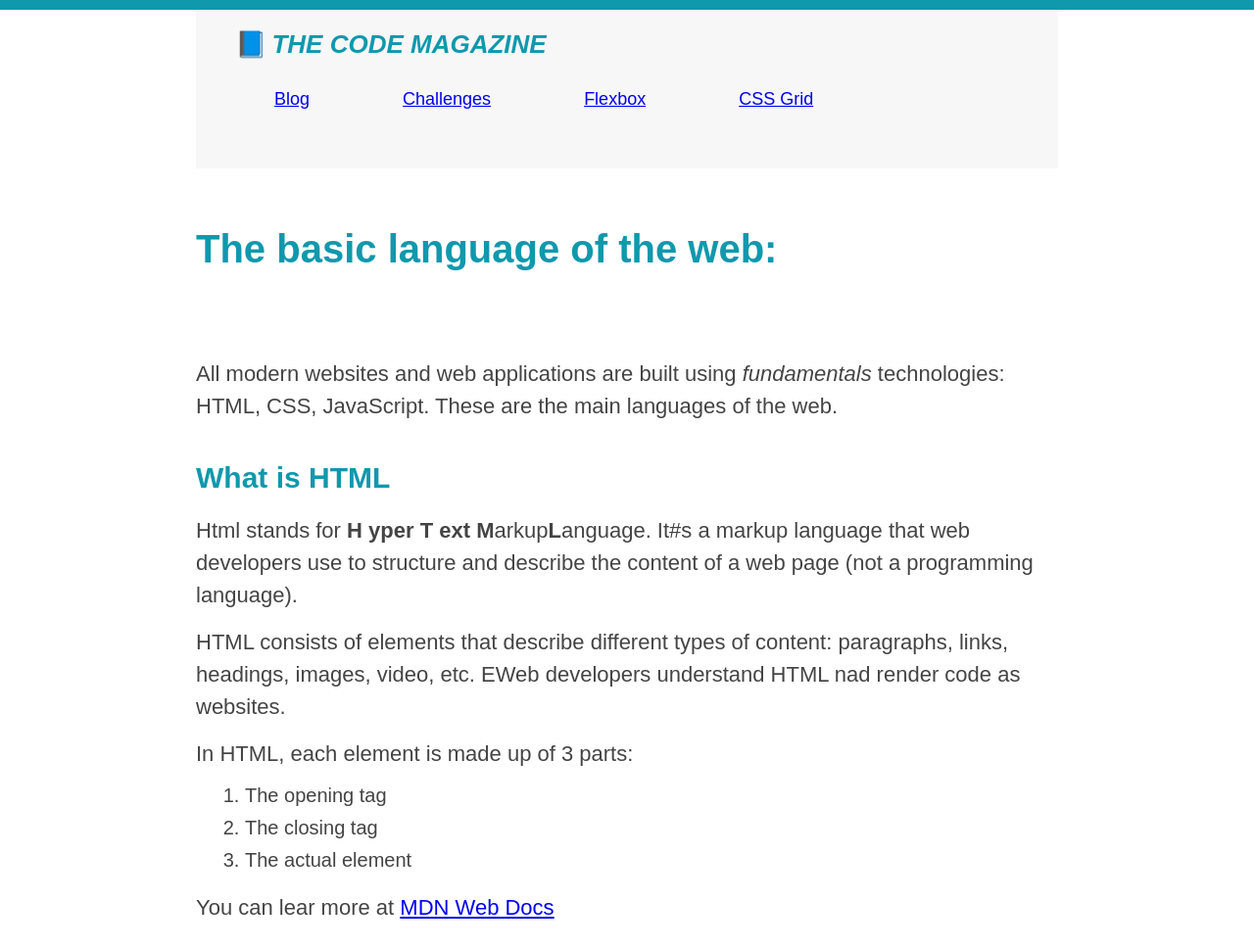
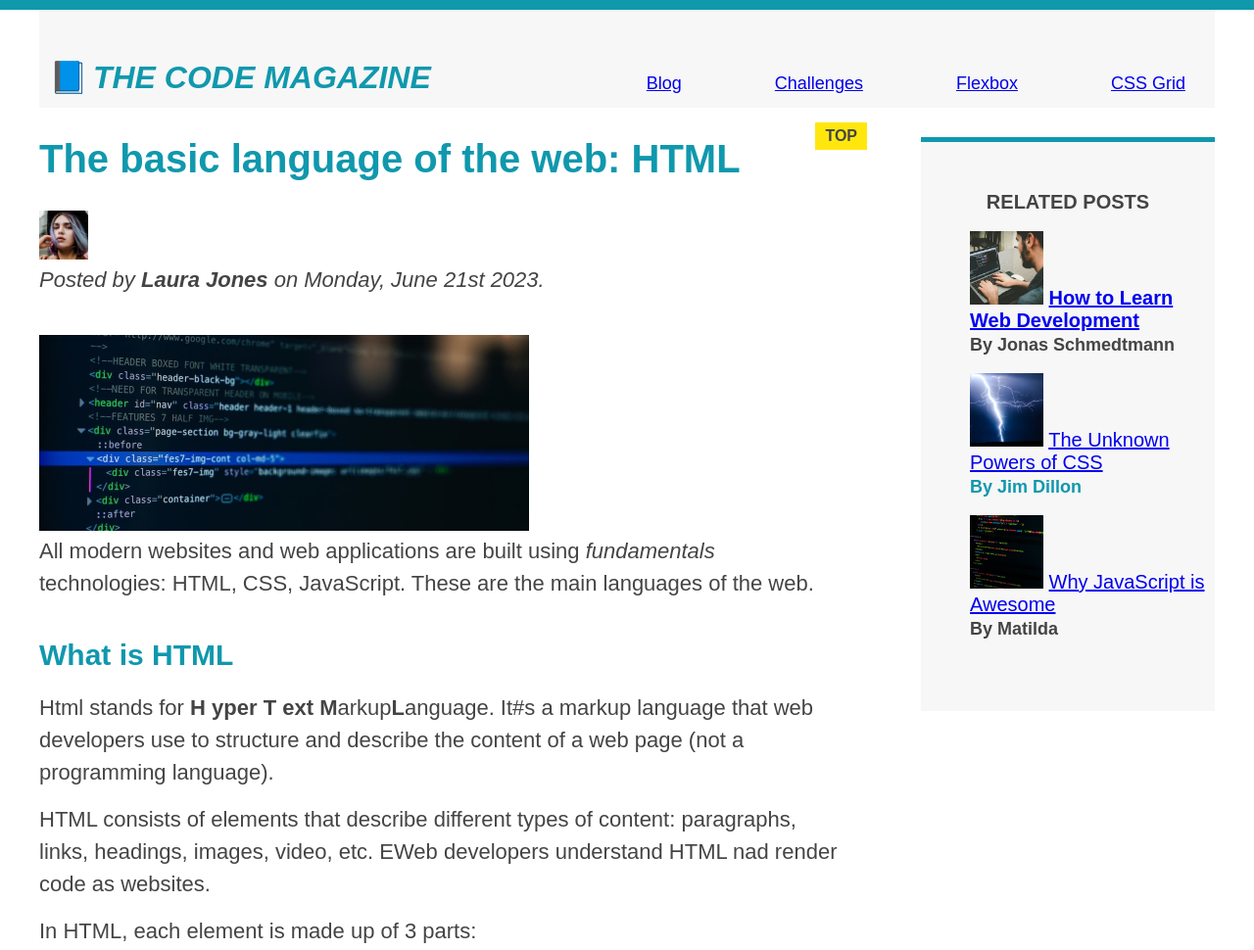
Before and after one commit to Gerald-Star/StartupWebpage, a plain HTML site: page index.html in a window 1280 px wide. Shown: the top 970 px of the page at 98% size. Drawn offline with Linux system fonts and the light colour scheme.

Commit message:
updated the aside section with float

```diff
--- a/index.html
+++ b/index.html
@@ -8,8 +8,9 @@
     <title>Document</title>
   </head>
   <body>
+    <!----Centering a container-->
     <div class="container">
-      <header class="main-header">
+      <header class="main-header clear-fix">
         <h1>📘The Code Magazine</h1>
 
         <nav>
@@ -21,17 +22,27 @@
         </nav>
       </header>
 
+      <!--ARTICLE-->
+
       <article>
         <header class="post-header">
-          <h2>
-            The basic language of the web:
-            <html></html>
-          </h2>
+          <h2>The basic language of the web: HTML</h2>
 
-          <img src="" alt="" health="50" width="50" />
+          <img src="img/laura-jones.jpg" alt="writer" height="50" width="50" />
+
+          <p>
+            Posted by <strong>Laura Jones</strong> on Monday, June 21st 2023.
+          </p>
 
           <button>Like</button>
         </header>
+
+        <img
+          src="img/post-img.jpg"
+          alt="HTML code on the screen"
+          height="200"
+          width="500"
+        />
 
         <p>
           All modern websites and web applications are built using
@@ -64,9 +75,12 @@
         <p>
           You can lear more at
 
-          <a href="https://developer.mozilla.org/en-US/docs/Web/HTML"
-            >MDN Web Docs</a
+          <a
+            href="https://developer.mozilla.org/en-US/docs/Web/HTML"
+            target="_blank"
           >
+            MDN Web Docs
+          </a>
         </p>
 
         <h3>Why should we learn more?</h3>
@@ -78,7 +92,7 @@
 
         <ul>
           <li class="first-li">
-            To be able to use the fundamental wev dev language
+            To be able to use the fundamental wev dev language.
           </li>
 
           <li>
@@ -93,8 +107,11 @@
         <p>Hopefully you learned something new here. See you next time!</p>
       </article>
 
+      <!--ASIDE-->
+
       <aside>
         <h4>Related posts</h4>
+        <br />
 
         <ul class="related">
           <li>
@@ -117,6 +134,7 @@
             <a href="#">The Unknown Powers of CSS</a>
             <p class="related-author">By Jim Dillon</p>
           </li>
+
           <li>
             <img
               src="img/related-3.jpg"
--- a/style.css
+++ b/style.css
@@ -2,6 +2,7 @@
   /* border-top: 10px solid #1098ad;*/
   margin: 0;
   padding: 0;
+  box-sizing: border-box;
 }
 
 /* PAGE SECTIONS */
@@ -14,9 +15,10 @@ body {
 }
 
 /* CONTAINER */
+/* CENTER A CONTAINER BY SETTING WIDTH; MARGIN */
 
 .container {
-  width: 880px;
+  width: 1200px;
   margin: 0 auto;
   /* margin-left: auto;
   margin-right: auto; */
@@ -29,20 +31,29 @@ body {
   /* padding: 20px; */
   /* padding-left: 40px;
   padding-right: 40px; */
-  padding: 20px 40px;
-  margin-bottom: 60px;
+  padding: 50px 10px;
+  margin-bottom: 30px;
   /* height: 80px; */
 }
 
+/* NAV SET TO FLOAT */
 nav {
   font-size: 18px;
-  /* text-align: center; */
+  float: right;
 }
 
+.clearfix::after {
+  clear: both;
+  content: "";
+  display: block;
+}
 /* ARTICLE SECTION */
 
 article {
-  margin-bottom: 60px;
+  /* margin-bottom: 60px; */
+  width: 820px;
+  float: left;
+  margin-bottom: 10px;
 }
 
 .post-header {
@@ -58,9 +69,10 @@ h3 {
 }
 
 h1 {
-  font-size: 26px;
+  /* font-size: 26px; */
   text-transform: uppercase;
   font-style: italic;
+  float: left;
 }
 
 h1::first-letter {
@@ -75,14 +87,14 @@ h2 {
 }
 
 h2::before {
-  content: TOP;
+  content: "TOP";
   background-color: #ffe70e;
   color: #444;
-  font-weight: bold;
+  font-size: 16px;
   display: inline-block;
   padding: 5px 10px;
   position: absolute;
-  top: -10px;
+  top: -15px;
   right: -25px;
 }
 
@@ -118,7 +130,8 @@ aside {
   /* padding-top: 50px;
   padding-bottom: 50px; */
   padding: 50px 0;
-  width: 500px;
+  width: 300px;
+  float: right;
 }
 
 li {
@@ -136,7 +149,7 @@ li:last-child {
 }  this is not best practices*/
 
 article header p {
-  font-style: italics;
+  font-style: italic;
 }
 
 .related-author {
@@ -157,18 +170,32 @@ article header p {
   font-size: 16px;
 }
 
-li.first-child {
+/* PSEUDO CLASS */
+
+/* The first-child pseudo code class targets all elements from the li first child */
+
+li:first-child {
   font-weight: bold;
 }
 
-li:last-child {
-  font-style: italics;
+/* this targets the last child of the li elements in the container */
+/* li:last-child {
+  font-style: italic;
+} */
+
+/* this targets the second child of the li elements in the container */
+/* with this technique you can add (odd) or (even) technique to the nth-child */
+li:nth-child(2) {
+  color: #1098ad;
 }
-
 /* a link  */
 
 a:visited {
   color: #1098ad;
+}
+
+article p:last-child {
+  color: red;
 }
 
 a:hover {
@@ -195,7 +222,7 @@ nav a:link {
   padding: 20px;
 
   margin-right: 30px;
-  margin-top: 10px;
+  margin-top: -5px;
   display: inline-block;
 }
 
@@ -213,3 +240,8 @@ button {
   bottom: 50px;
   right: 50px;
 }
+
+footer {
+  background-color: #1098ad;
+  clear: both;
+}
```
Also changed, not shown: blog.html (added, +14 -0 lines).
